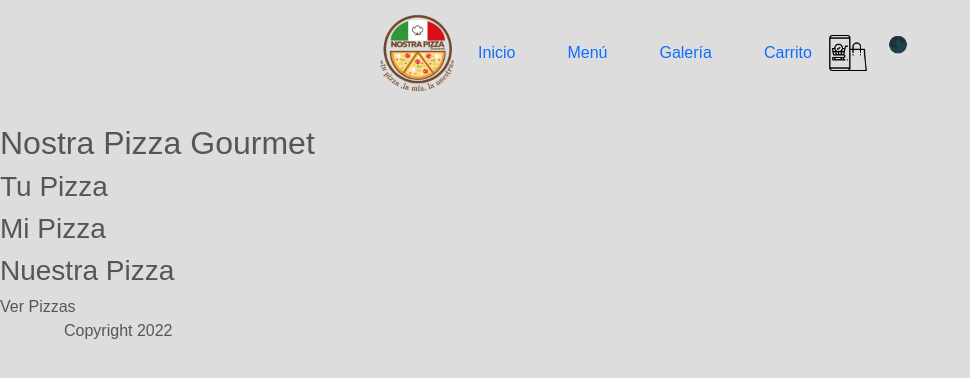
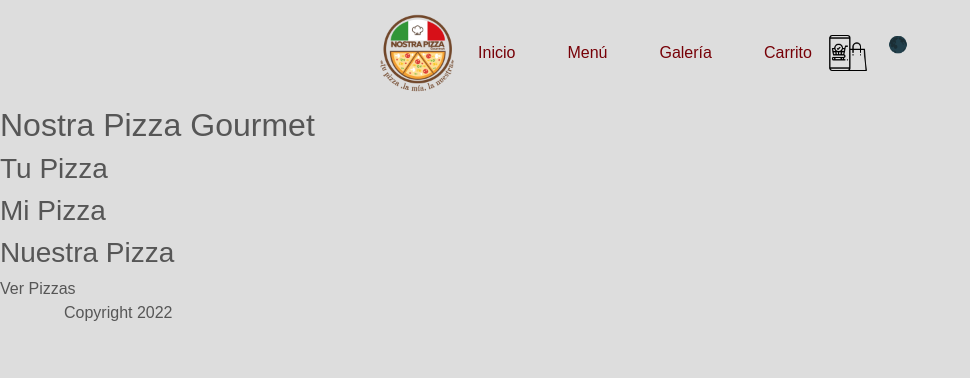
Before and after one commit to annypereira/nostraPizza, an Angular app in the folder app/: page / in a window 1280 px wide. Shown: the top 378 px of the page, without its empty margins (0-970 px from the left). Built offline with nearby package versions, Linux system fonts and the light colour scheme.

Commit message:
modificacion nav bar

```diff
--- a/app/src/app/app.component.html
+++ b/app/src/app/app.component.html
@@ -1,8 +1,6 @@
 <app-nav-bar></app-nav-bar>
 <router-outlet></router-outlet>
 <app-footer></app-footer>
-
-
 
 <!-- // Web Pizza
 // Main | Development
--- a/app/src/app/core/nav-bar/nav-bar.component.css
+++ b/app/src/app/core/nav-bar/nav-bar.component.css
@@ -1,14 +1,37 @@
+* {
+  color: #770007;
+}
+
 div {
-  margin-bottom: 18px;
   display: flex;
+  align-items: center;
 }
-.logo {
+
+.nav-link {
+  width: 100%;
+  display: block;
+  padding: 0.5rem 1rem;
+  text-decoration: none;
+  cursor: pointer;
+}
+
+.nav-link.active {
+  color: #fff;
+  background-color: #770007;
+  border-radius: 12px;
+}
+
+.nav-link:hoverdd {
+  color: #fff;
+}
+
+#logo {
   height: 90px;
   width: auto;
   cursor: pointer;
   transition: all 0.3s;
 }
-.car {
+#car {
   height: 40px;
   width: auto;
   cursor: pointer;
@@ -23,7 +46,7 @@ ul {
   align-items: center;
 }
 
-.car-dark{
+.car-dark {
   gap: 20px;
 }
 /* a {
--- a/app/src/app/core/nav-bar/nav-bar.component.html
+++ b/app/src/app/core/nav-bar/nav-bar.component.html
@@ -1,7 +1,11 @@
 <nav class="navbar">
   <div>
-    <img class="logo" src="../../../assets/logoNostraPizza.png" alt="logoNostraPizza" />
-    <ul class="nav nav-pills nav-fill">
+    <img
+      id="logo"
+      src="../../../assets/logoNostraPizza.png"
+      alt="logoNostraPizza"
+    />
+    <ul class="nav">
       <li class="nav-item">
         <a class="nav-link" routerLink="/">Inicio</a>
       </li>
@@ -9,15 +13,24 @@
         <a class="nav-link" routerLink="menu" routerLinkActive="active">Menú</a>
       </li>
       <li class="nav-item">
-        <a class="nav-link" routerLink="gallery" routerLinkActive="active">Galería</a>
+        <a class="nav-link" routerLink="gallery" routerLinkActive="active"
+          >Galería</a
+        >
       </li>
       <li class="nav-item">
-        <a class="nav-link" routerLink="shopping-cart" routerLinkActive="active">Carrito</a>
+        <a class="nav-link" routerLink="shopping-cart" routerLinkActive="active"
+          >Carrito</a
+        >
       </li>
     </ul>
   </div>
   <div class="car-dark">
-    <img routerLink="shopping-cart" class="car" src="../../../assets/orden-de-compra.png" alt="carrito" />
+    <img
+      routerLink="shopping-cart"
+      id="car"
+      src="../../../assets/orden-de-compra.png"
+      alt="carrito"
+    />
     <p (click)="changeTheme()">{{ themePage }}</p>
   </div>
 </nav>
```
